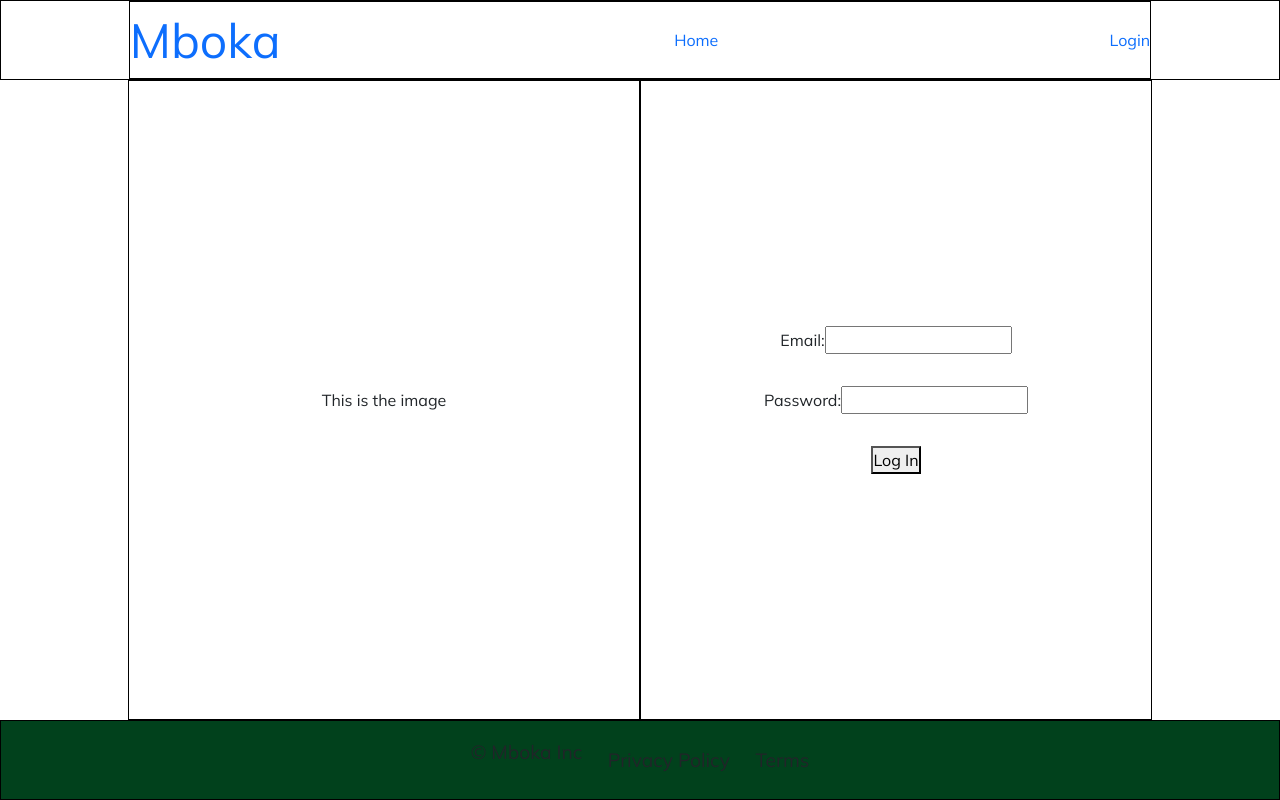
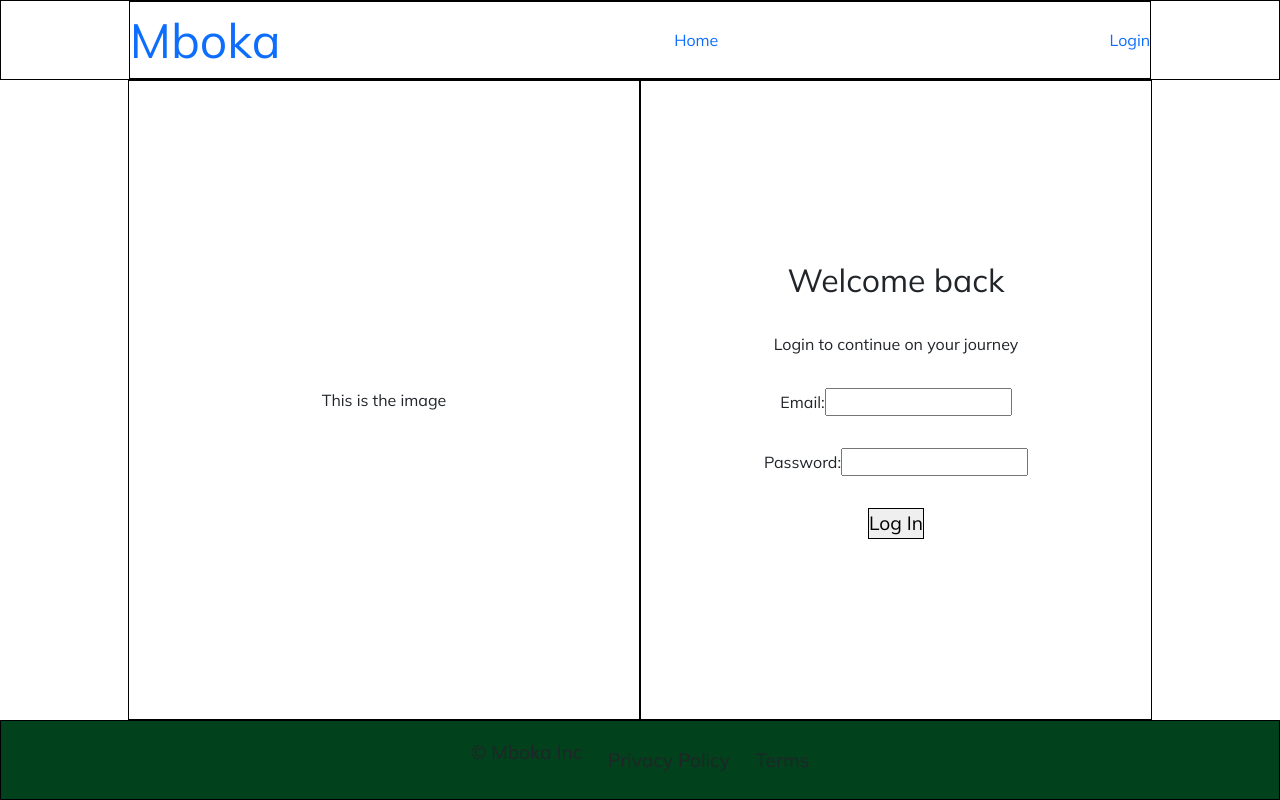
Before and after one commit to MokuaEnock/mboka, a React (Vite) app: page /auth/login in a window 1280 px wide. Built offline with nearby package versions, Linux system fonts and the light colour scheme; a small style sheet from the web is missing.

Commit message:
remove import statements for react

```diff
--- a/src/Components/header/header.jsx
+++ b/src/Components/header/header.jsx
@@ -13,7 +13,7 @@ export default function Header() {
           <Link to="/">Home</Link>
         </span>
 
-        <Link to="/login">Login</Link>
+        <Link to="/auth/login">Login</Link>
       </div>
     </header>
   );
--- a/src/Pages/auth/login.jsx
+++ b/src/Pages/auth/login.jsx
@@ -1,6 +1,6 @@
 import "./auth.css";
 
-import React, { useState } from "react";
+import { useState } from "react";
 
 export default function Login() {
   const [email, setEmail] = useState("");
@@ -15,6 +15,8 @@ export default function Login() {
       <form onSubmit={handleSubmit}>
         <div>This is the image</div>
         <div>
+          <h2>Welcome back</h2>
+          <p>Login to continue on your journey</p>
           <label>
             Email:
             <input
--- a/src/Pages/auth/poster.jsx
+++ b/src/Pages/auth/poster.jsx
@@ -1,6 +1,6 @@
 import "./auth.css";
 
-import React, { useState } from "react";
+import { useState } from "react";
 
 export default function PosterSignup() {
   const [email, setEmail] = useState("");
--- a/src/Pages/auth/signup.jsx
+++ b/src/Pages/auth/signup.jsx
@@ -1,6 +1,6 @@
 import "./auth.css";
 
-import React, { useState } from "react";
+import { useState } from "react";
 
 export default function FinderSignup() {
   const [email, setEmail] = useState("");
--- a/src/index.css
+++ b/src/index.css
@@ -12,11 +12,23 @@
 }
 
 :root {
-  --primary: #01411C;
+  --primary: #01411c;
 }
 
 a {
   text-decoration: none;
+}
+
+input:focus {
+  outline: none;
+  text-align: center;
+  border: thin solid;
+  font-size: 1.2rem;
+}
+
+button {
+  border: thin solid;
+  font-size: 1.2rem;
 }
 
 main {
```
